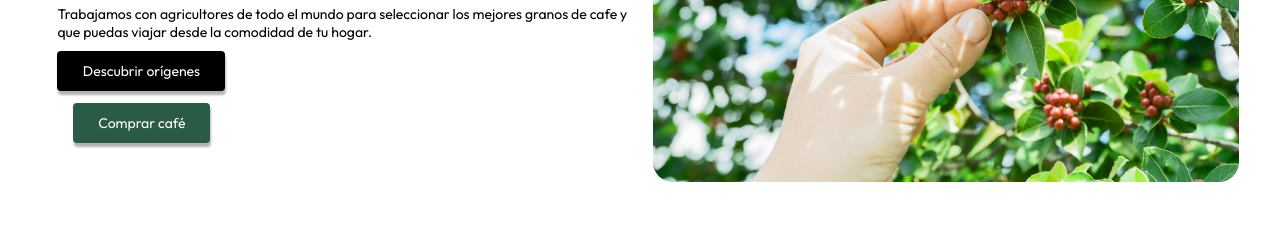
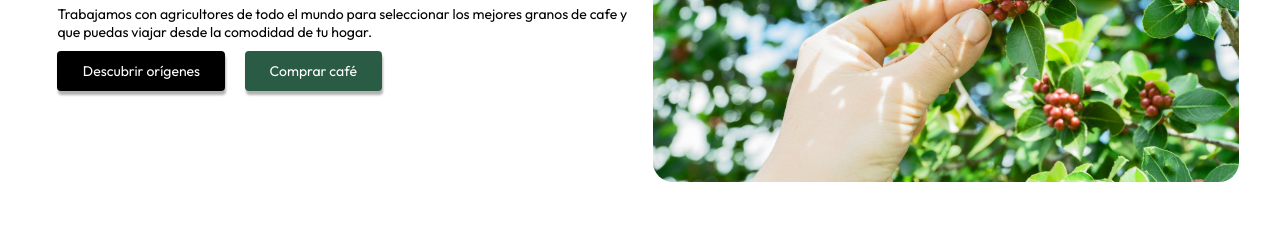
Before and after one commit to Flaviabel/htmlcss-cafedealtura, a plain HTML site: page index.html in a window 1280 px wide. Shown: the part 356-589 px from the top of the page. Drawn offline with Linux system fonts and the light colour scheme.

Commit message:
fix the buttons of the first section

```diff
--- a/index.html
+++ b/index.html
@@ -44,7 +44,7 @@
                         que
                         puedas
                         viajar desde la comodidad de tu hogar.</p>
-                    <div id="boton">
+                    <div>
                         <button class="origenes">Descubrir orígenes</button>
                         <button class="comprar">Comprar café</button>
                     </div>
```
